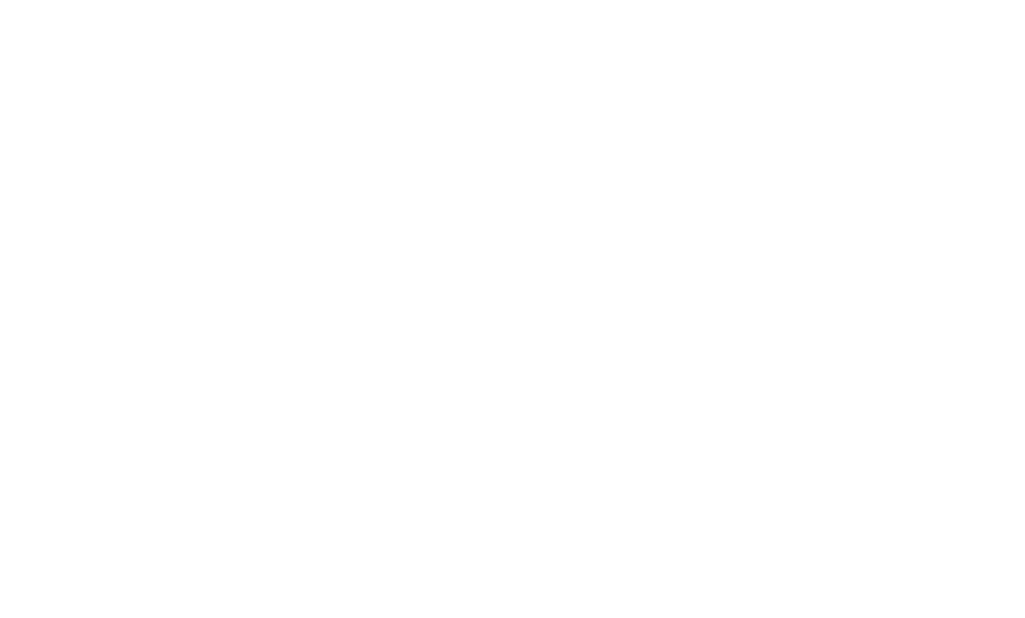
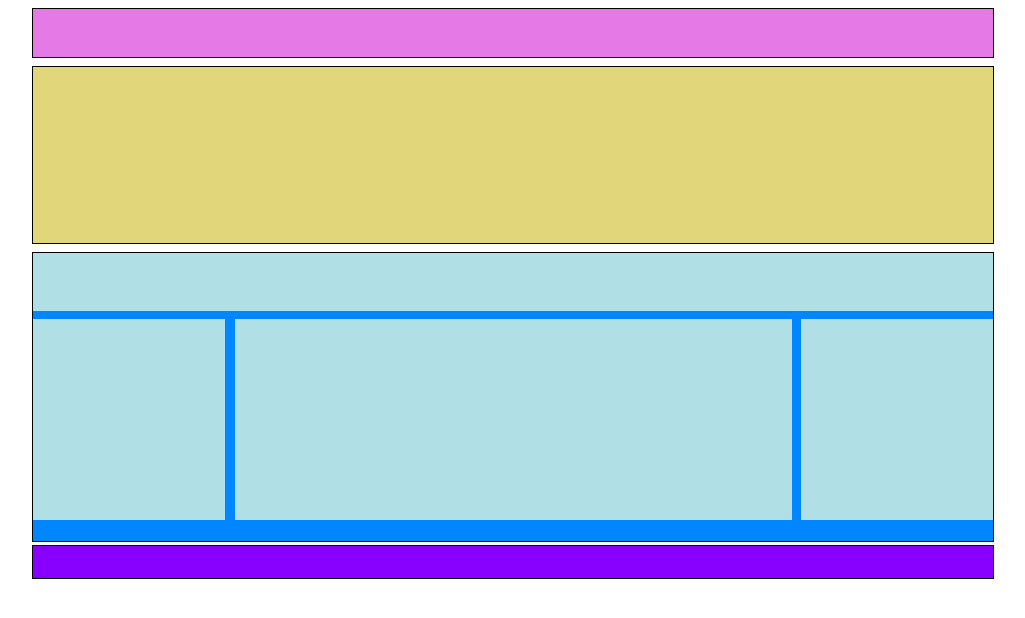
Before and after one commit to sidra1991/htmlcss-struttura-wp, a plain HTML site: page index.html in a window 1280 px wide. Shown: the whole page, without its empty margins (102-1127 px from the left). Drawn offline with Linux system fonts and the light colour scheme.

Commit message:
proporzionato

```diff
--- a/css/stile.css
+++ b/css/stile.css
@@ -0,0 +1,56 @@
+.cl::after{
+    content:"";
+    clear: both;
+    display: table;
+}
+
+.pg {
+    margin-left: 10%;
+    width: 60rem;
+    background-color: aqua;
+    border: solid 1px black;
+    margin-bottom: 0.5rem;
+}
+
+.he{
+    background-color: #e579e6;
+    height: 3rem;
+}
+
+.ma{
+    background-color: #0086ff;
+    height: 18rem;
+    margin-bottom: 0.2rem;
+}
+
+.di {
+    background-color: #e1d67a;
+    height: 11rem;
+}
+
+.fo{
+    background-color: #8801fe;
+    height: 2rem;
+}
+.intestazione {
+    background-color: powderblue;
+    width: 100%;
+    height: 20%;
+    margin-bottom: 00.5rem;
+}
+
+.corpo {
+    background-color: powderblue;
+    height: 70%;
+    float:left;
+}
+
+.small{
+    width:20%;
+}
+
+.big {
+   width: 58%;
+   margin-left:1%;
+   margin-right:1%;
+}
--- a/index.html
+++ b/index.html
@@ -9,17 +9,17 @@
 </head>
 <body>
     <!-- struttura 1 -->
-    <head></head>
+    <header class="pg he"></header>
     <!-- struttura 2 -->
-    <div></div>
+    <div class="pg di" ></div>
     <!-- struttura 3 -->
-    <main>
-        <head></head>
-        <section></section>
-        <section></section>
-        <section></section>
+    <main class="cl pg ma" >
+        <header class="intestazione" ></header>
+        <section class="corpo small"></section>
+        <section class="corpo big"></section>
+        <section class="corpo small"></section>
     </main>
     <!-- struttura 4 -->
-    <footer></footer>
+    <footer class="pg fo" ></footer>
 </body>
 </html>
```
